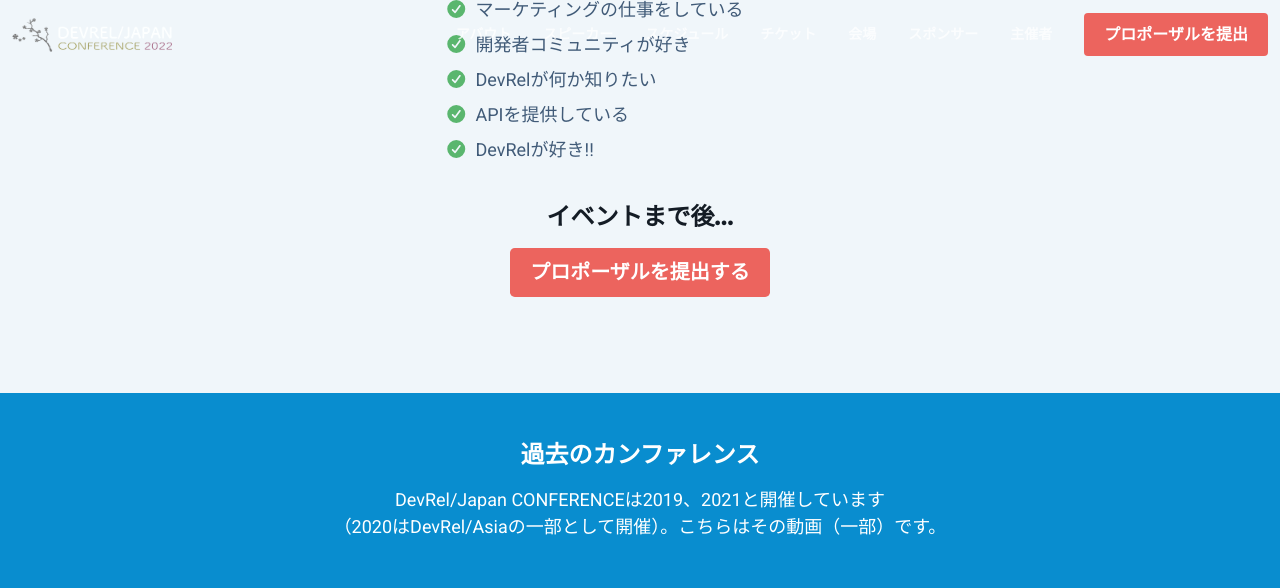
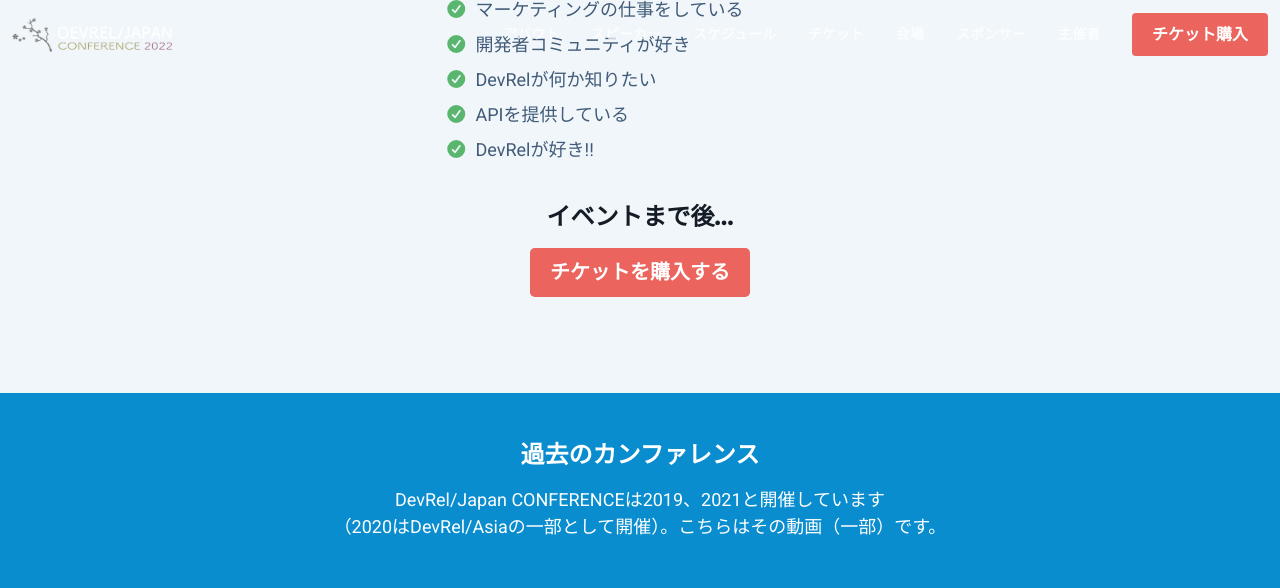
Before and after one commit to DevRelTokyo/japan-2022, a Jekyll site: the page built from index.md, in a window 1280 px wide and 1400 px high, scrolled down 1588 px. Shown: the top 588 px of the window. Built offline with Jekyll 4.4.1, drawn with Linux system fonts in a browser that asks for light colours; nearby versions of some CDN libraries; library files that are not in the unit come from our copies; a script that is not in the unit is left out; some of the changed text lies outside the part shown; grey boxes are pictures that could not be loaded.

Commit message:
Add sponsors

```diff
--- a/_data/organizers.json
+++ b/_data/organizers.json
@@ -61,7 +61,7 @@
     "github": "",
     "facebook": "",
     "linkedin": "",
-    "profile_ja": "",
+    "profile_ja": "🍑 桃こよなく愛す高知餃子エバンジェリスト。DevRel Meetup 運営メンバー。",
     "company": ""
   },
   {
--- a/_includes/about.html
+++ b/_includes/about.html
@@ -31,7 +31,7 @@
 		</div><!--//event-countdown-->
 		<div class="about-cta text-center mb-5">
 			<!-- <a class="btn btn-secondary btn-lg  mb-5" href="https://themes.3rdwavemedia.com/bootstrap-templates/startup/devconf-free-bootstrap-4-conference-template-for-tech-conferences-and-events/" target="_blank">Get Your Ticket Today</a> -->
-			<a class="btn btn-secondary btn-lg  mb-5" href="{{site.baseurl }}/cfp/">プロポーザルを提出する</a>
+			<a class="btn btn-secondary btn-lg  mb-5" href="https://devrel.connpass.com/event/247271/">チケットを購入する</a>
 		</div>
 	</div><!--//container-->
 
--- a/_includes/header.html
+++ b/_includes/header.html
@@ -5,7 +5,7 @@
 				<div class="site-logo"><a class="scrollto" href="#hero-block"><img class="logo-icon" src="{{ site.baseurl }}/assets/images/logo-white.png" alt="logo"></a></div>
 
 				<div class="navbar-btn order-lg-2">
-					<a class="btn btn-secondary" href="{{site.baseurl }}/cfp/">プロポーザルを提出</a>
+					<a class="btn btn-secondary" href="https://devrel.connpass.com/event/247271/">チケット購入</a>
 				</div>
 
 				<button class="navbar-toggler" type="button" data-bs-toggle="collapse" data-bs-target="#navigation" aria-controls="navigation" aria-expanded="false" aria-label="Toggle navigation">
--- a/_includes/hero.html
+++ b/_includes/hero.html
@@ -16,7 +16,7 @@
 			<div class="hero-meta mb-3"><i class="far fa-calendar-alt me-2"></i>8月5〜6日 <i class="fas fa-map-marker-alt mx-2"></i>日本各地&amp;オンライン</div>
 			<div class="hero-intro mb-4">日本唯一の日本語による<br />DevRelカンファレンス</div>
 			<div class="hero-cta">
-				<a class="btn btn-secondary btn-lg" href="{{site.baseurl }}/cfp/">プロポーザルを提出する（5月末まで）</a>
+				<a class="btn btn-secondary btn-lg" href="https://devrel.connpass.com/event/247271/">チケットを購入する</a>
 				<!-- <a class="btn btn-primary btn-lg" href="https://themes.3rdwavemedia.com/bootstrap-templates/startup/devconf-free-bootstrap-4-conference-template-for-tech-conferences-and-events/" target="_blank">Get Tickets</a> -->
 			</div>
 
--- a/_includes/speakers.html
+++ b/_includes/speakers.html
@@ -2,9 +2,6 @@
 <section id="speakers-section" class="speakers-section section">
 	<div class="container">
 		<h3 class="section-heading text-center mb-3">スピーカー</h3>
-		<div class="section-intro text-center single-col-max mx-auto mb-5">
-			スピーカーはCFPにて募集中です（5月末まで）。あなたの素晴らしいお話をお寄せください！
-		</div>
 		{% comment %}
 		<div class="row">
 			<div class="col-6 col-lg-3 mb-4">
@@ -29,10 +26,6 @@
 			</div><!--//col-->
 		</div><!--//row-->
 		{% endcomment %}
-		<div class="speakers-cta text-center py-3">
-			<!-- <a class="btn btn-primary btn-lg" href="https://themes.3rdwavemedia.com/bootstrap-templates/startup/devconf-free-bootstrap-4-conference-template-for-tech-conferences-and-events/" target="_blank">Get Tickets</a> -->
-			<a class="btn btn-secondary btn-lg" href="{{site.baseurl }}/cfp/">プロポーザルを提出する</a>
-		</div>
 	</div><!--//container-->
 
 </section><!--//speakers-section-->
--- a/_includes/sponsors.html
+++ b/_includes/sponsors.html
@@ -11,9 +11,22 @@
 			</p>
 		</div>
 		<div class="row logos justify-content-center">
-			<!--
-			<div class="logo-item col-6 col-md-4 col-lg-2"><img src="{{ site.baseurl }}/assets/images/logos/logo-1.svg" alt=""></div>
-			-->
+			{% for sponsor in site.data.sponsors | where: 'type', 'ゴールド' %}
+				<div class="logo-item col-4">
+					<div class="row">
+						<div class="col-12">
+							<a href="{{ sponsor.url }}">
+								<img src="{{ site.baseurl }}/assets/images/sponsors/{{ sponsor.id }}.png" alt="">
+							</a>
+						</div>
+						<div class="col-12 text-center">
+							<h4>
+								<a href="{{ sponsor.url }}">{{ sponsor.name }}</a>
+							</h4>
+						</div>
+					</div>
+				</div>
+			{% endfor %}
 		</div><!--//row-->
 		<div class="sponsors-cta text-center pt-5"><a class="btn-primary btn btn-lg" href="mailto:hi@devrel.tokyo">スポンサー問い合わせ</a></div>
 	</div><!--//container-->
```
Also changed, not shown: _data/sponsors.json (added, +16 -0 lines), assets/images/sponsors/moongift.png (added), assets/images/sponsors/soracom.png (added), 1 other file.
